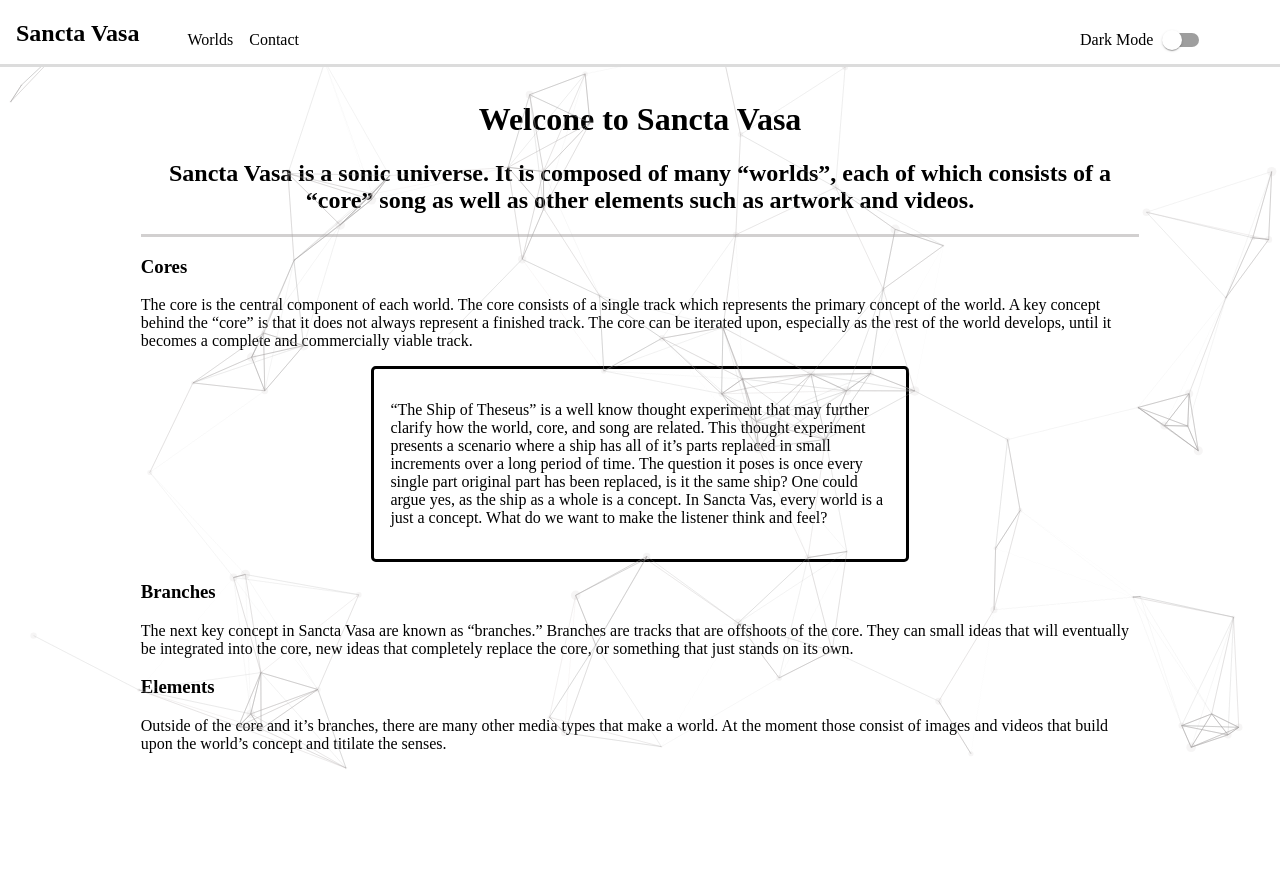
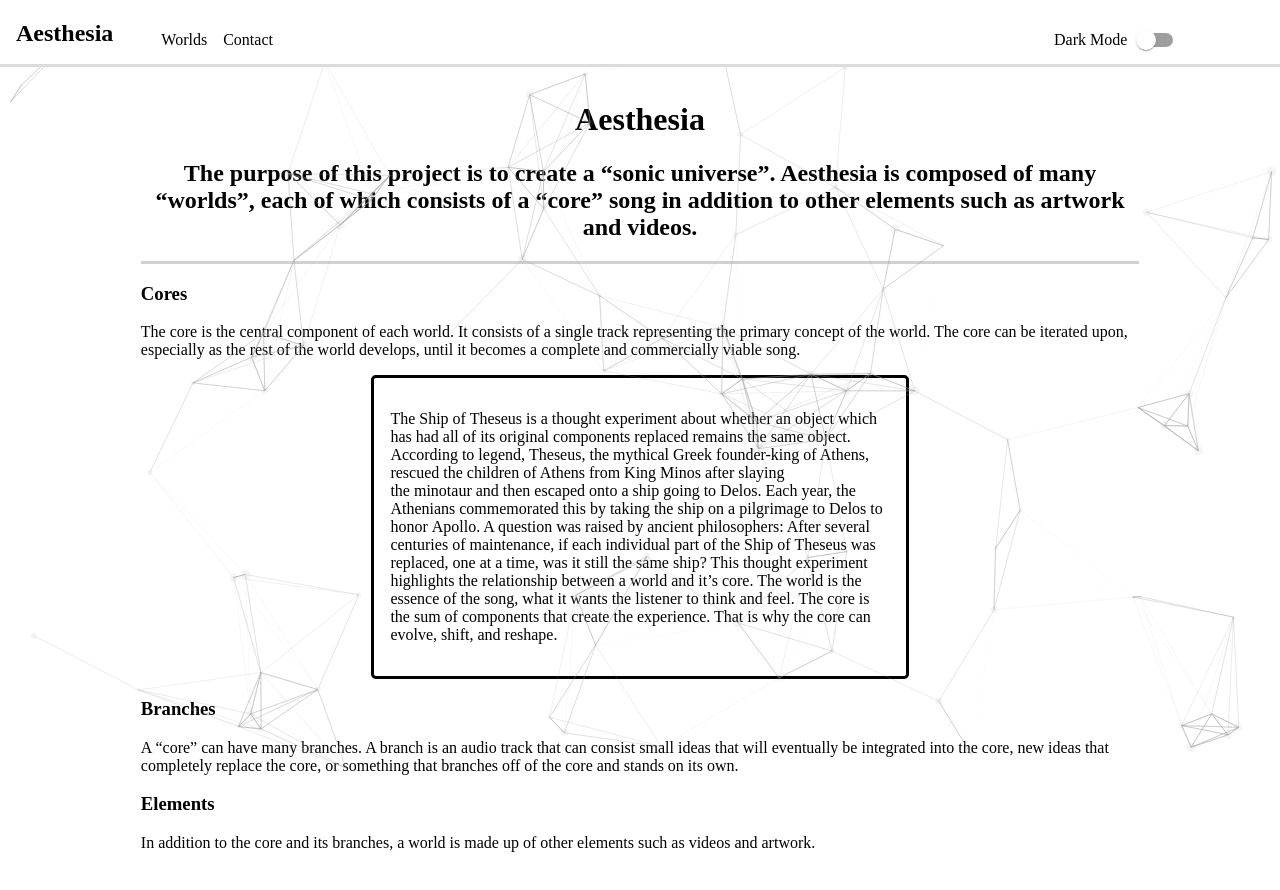
Before and after one commit to tbutler1132/aesthesia-react-app, a React (Create React App) app: page / in a window 1280 px wide. Shown: the top 890 px of the page. Built offline with nearby package versions, Linux system fonts and the light colour scheme.

Commit message:
updated name

```diff
--- a/src/app/components/ContactPage.js
+++ b/src/app/components/ContactPage.js
@@ -2,7 +2,7 @@ import React from 'react'
 
 function ContactPage() {
   return (
-    <div style={{marginTop: '4rem'}}>
+    <div style={{marginTop: '4rem', height: '100vh'}}>
         <div>email: tybwillmusic@gmail.com</div>
         <div>phone: 1 (516) 220-8947</div>
         <div>instagram: @ty__will__</div>
--- a/src/features/landingPage/LandingPage.js
+++ b/src/features/landingPage/LandingPage.js
@@ -89,25 +89,27 @@ function LandingPage() {
       }} />
       <div id='landingPage'>
         <div id='welcome'>
-            <h1 style={{textAlign: 'center'}}>Welcone to Sancta Vasa</h1>
+            <h1 style={{textAlign: 'center'}}>Aesthesia</h1>
         </div>
         <div id='whatIsSanctaVasa'>
-            <h2>Sancta Vasa is a sonic universe. It is composed of many “worlds”, each of which consists of a “core” song as well as other elements such as artwork and videos.</h2>
+            <h2>The purpose of this project is to create a “sonic universe”. Aesthesia is composed of many “worlds”, each of which consists of a “core” song in addition to other elements such as artwork and videos.</h2>
         </div>
         <div id='whatIsACore'>
             <h3>Cores</h3>
-            <p>The core is the central component of each world. The core consists of a single track which represents the primary concept of the world. A key concept behind the “core” is that it does not always represent a finished track. The core can be iterated upon, especially as the rest of the world develops, until it becomes a complete and commercially viable track.</p>
+            <p>The core is the central component of each world. It consists of a single track representing the primary concept of the world. The core can be iterated upon, especially as the rest of the world develops, until it becomes a complete and commercially viable song.</p>
         </div>
         <div id='thesues'>
-            <p>“The Ship of Theseus” is a well know thought experiment that may further clarify how the world, core, and song are related. This thought experiment presents a scenario where a ship has all of it’s parts replaced in small increments over a long period of time. The question it poses is once every single part original part has been replaced, is it the same ship? One could argue yes, as the ship as a whole is a concept. In Sancta Vas, every world is a just a concept. What do we want to make the listener think and feel? </p>
+            <p>The Ship of Theseus is a thought experiment about whether an object which has had all of its original components replaced remains the same object. According to legend, Theseus, the mythical Greek founder-king of Athens, rescued the children of Athens from King Minos after slaying the minotaur and then escaped onto a ship going to Delos. Each year, the Athenians commemorated this by taking the ship on a pilgrimage to Delos to honor Apollo. A question was raised by ancient philosophers: After several centuries of maintenance, if each individual part of the Ship of Theseus was replaced, one at a time, was it still the same ship?
+
+This thought experiment highlights the relationship between a world and it’s core. The world is the essence of the song, what it wants the listener to think and feel. The core is the sum of components that create the experience. That is why the core can evolve, shift, and reshape.</p>
         </div>
         <div id='whatAreBranches'>
             <h3>Branches</h3>
-            <p>The next key concept in Sancta Vasa are known as “branches.” Branches are tracks that are offshoots of the core. They can small ideas that will eventually be integrated into the core, new ideas that completely replace the core, or something that just stands on its own. </p>
+            <p>A “core” can have many branches. A branch is an audio track that can consist small ideas that will eventually be integrated into the core, new ideas that completely replace the core, or something that branches off of the core and stands on its own.</p>
         </div>
         <div id='whatAreOtherElements'>
             <h3>Elements</h3>
-            <p>Outside of the core and it’s branches, there are many other media types that make a world. At the moment those consist of images and videos that build upon the world’s concept and titilate the senses. </p>
+            <p>In addition to the core and its branches, a world is made up of other elements such as videos and artwork.</p>
         </div>
       </div>
     </div>
--- a/src/features/nav/TopNav.js
+++ b/src/features/nav/TopNav.js
@@ -35,8 +35,8 @@ function TopNav() {
   return (
     <nav data-mode={currentTheme} className={styles.topNav}>
       <div>
-        <Link onClick={clickHandler} to="/worlds">
-          <h2>Sancta Vasa</h2>
+        <Link onClick={clickHandler} to="/">
+          <h2>Aesthesia</h2>
         </Link>
       </div>
       <div className={styles.topNavLinksContainer}>
```
Also changed, not shown: src/features/worlds/components/Branches.js (added, +9 -0 lines).
